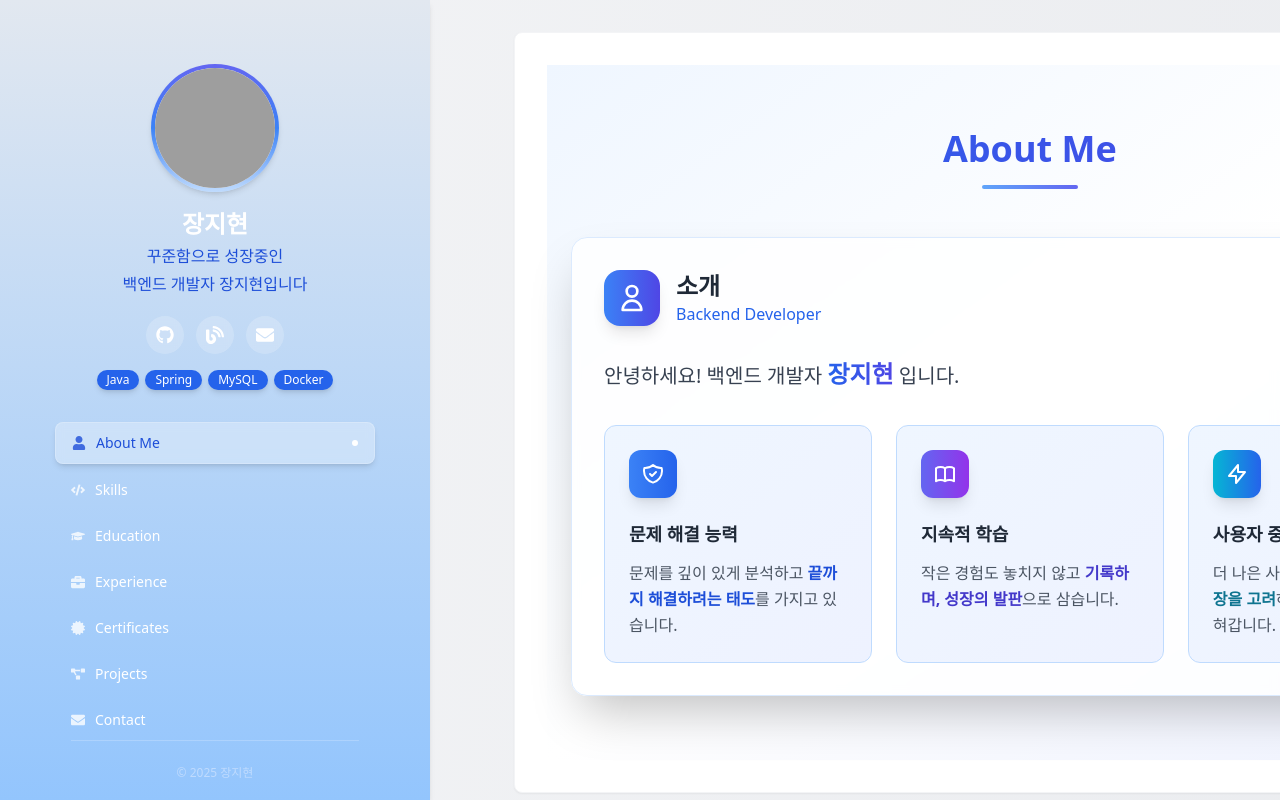
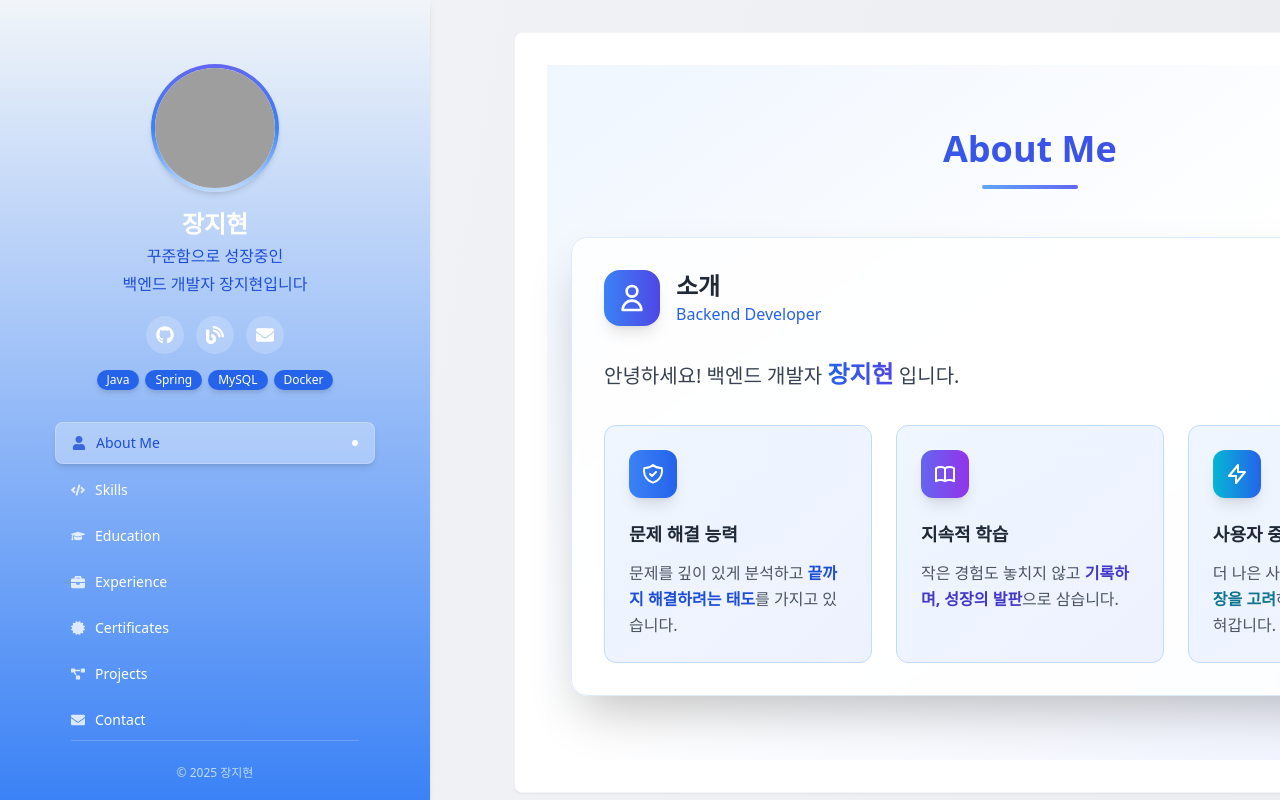
Before and after one commit to treejh/portfolio, a Next.js app: page / in a window 1280 px wide. Shown: the top 800 px of the page. Built offline with nearby package versions, Linux system fonts and the light colour scheme; grey boxes are pictures that could not be loaded.

Commit message:
디자인 변경

```diff
--- a/src/app/page.tsx
+++ b/src/app/page.tsx
@@ -36,7 +36,7 @@ export default function Home() {
   return (
     <div className="flex min-h-screen bg-gradient-to-br from-gray-100 to-gray-200">
       {/* 왼쪽 Hero(사이드) - 데스크탑 */}
-      <aside className="hidden md:block fixed left-0 top-0 h-screen w-[430px] bg-gradient-to-b from-slate-200 to-blue-300 shadow-md z-10">
+      <aside className="hidden md:block fixed left-0 top-0 h-screen w-[430px] bg-gradient-to-b from-slate-100 to-blue-500 shadow-md z-10">
         <div className="flex flex-col h-full justify-between py-6 px-7 pt-16">
           <HeroSide activeSection={activeSection} />
         </div>
```
